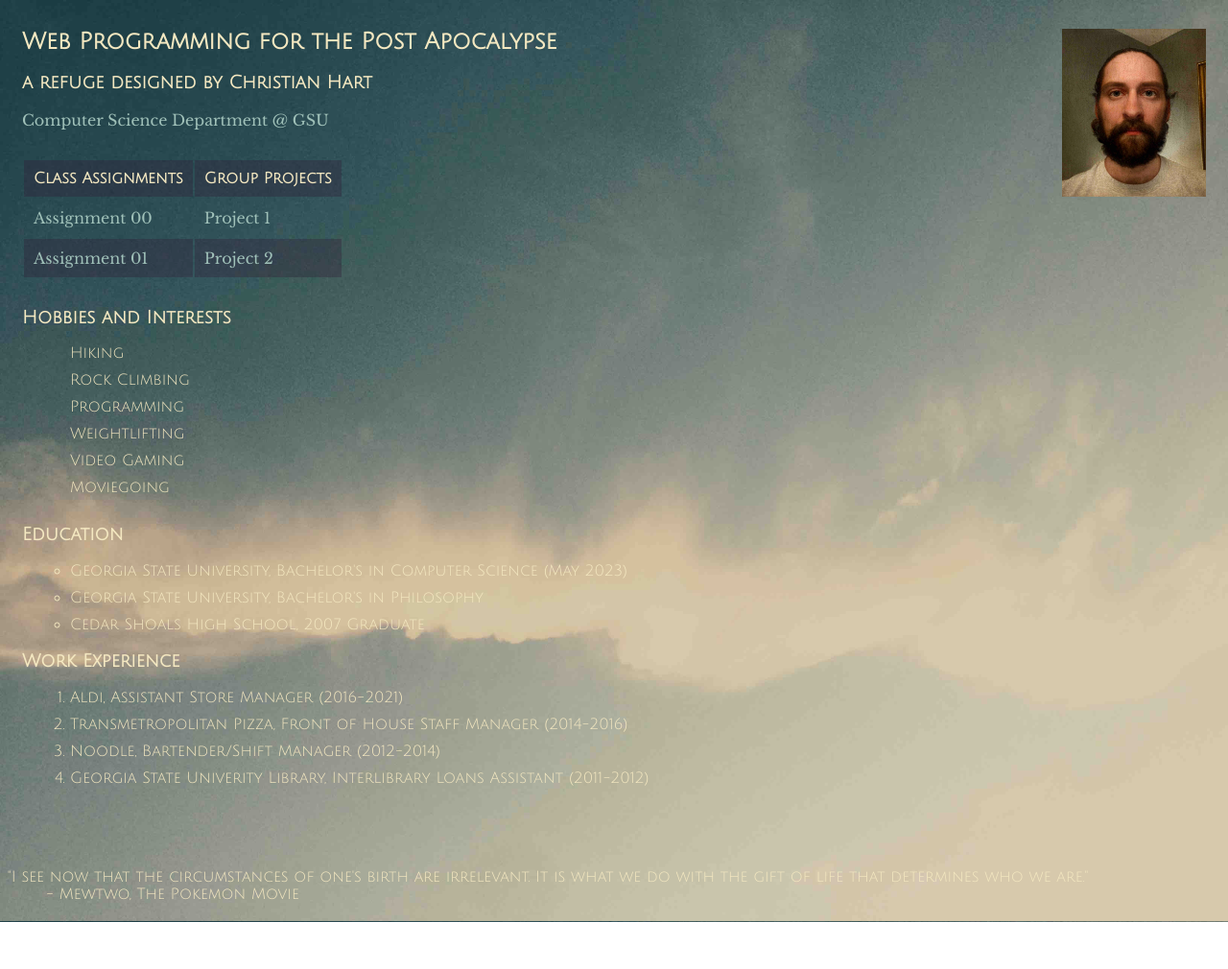
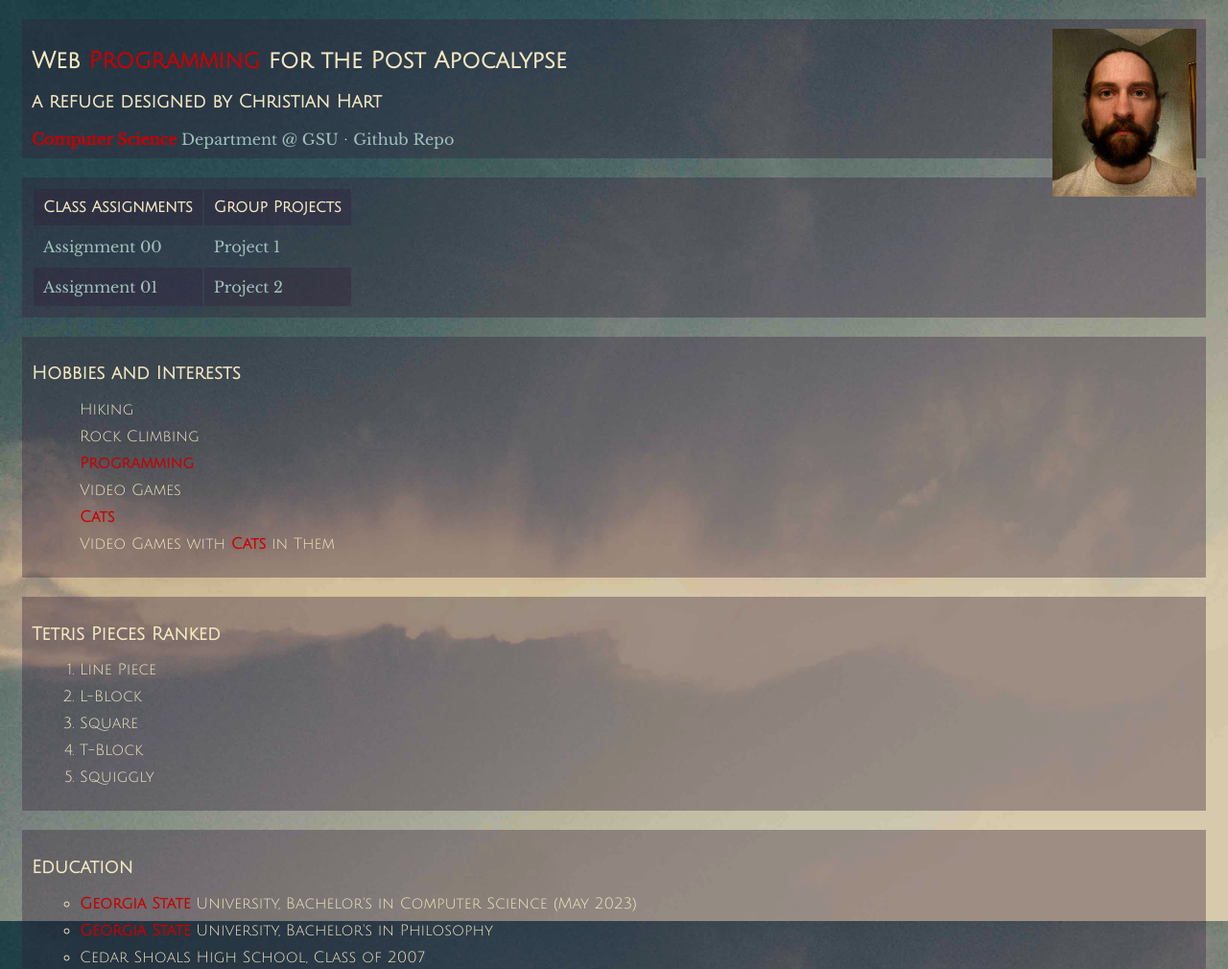
Before and after one commit to chart10/assignment01-website-web4370, a plain HTML site: page index.html in a window 1280 px wide. Shown: the top 1010 px of the page at 96% size. Before the commit the page ends 961 px from the top, so only its background shows below. Drawn offline with nearby package versions, Linux system fonts and the light colour scheme; a web font is replaced by a local one.

Commit message:
completed assigment guidelines

```diff
--- a/index.html
+++ b/index.html
@@ -7,7 +7,7 @@
   </head>
 
   <body>
-    <article>
+    <article id="heading">
       <img
         src="profilepic.jpg"
         alt="a portait of the website author"
@@ -15,57 +15,79 @@
         class="heading"
         align="right"
       />
-      <h1 class="heading">Web Programming for the Post Apocalypse</h1>
+      <h1 class="heading">
+        Web <span>Programming</span> for the Post Apocalypse
+      </h1>
       <h3 class="heading">a refuge designed by Christian Hart</h3>
       <a href="http://www.cs.gsu.edu/" class="heading"
-        >Computer Science Department @ GSU</a
+        ><span>Computer Science</span> Department @ GSU</a
+      >
+      •&nbsp<a href="https://github.com/chart10/Web-dev-website-4370"
+        >Github Repo</a
       >
     </article>
 
     <article>
       <!-- TODO: Create links to assignment 00 and 01 -->
       <table>
-        <tr style="color: #f4e8c1ff">
+        <tr>
           <th>Class Assignments</th>
           <th>Group Projects</th>
         </tr>
         <tr>
-          <td><a>Assignment 00</a></td>
-          <td><a>Project 1</a></td>
+          <td><a href="/assignment00/index.html">Assignment 00</a></td>
+          <td><a href="">Project 1</a></td>
         </tr>
         <tr>
-          <td><a>Assignment 01</a></td>
+          <td><a href="index.html">Assignment 01</a></td>
           <td><a>Project 2</a></td>
         </tr>
       </table>
     </article>
 
-    <!-- TODO: Create a list of hobbies or interest displayed as an HTML unordered
-        list and second list (e.g., your top-ten favorite Albums). At least 2
-        items in the list should be links to relevant pages -->
     <article>
       <h3>Hobbies and Interests</h3>
       <ul>
-        <li>Hiking</li>
+        <li><a href="https://www.alltrails.com/">Hiking</a></li>
         <li><a href="https://www.ssclimbing.com/atlanta/">Rock Climbing</a></li>
-        <li><a href="https://www.w3schools.com/html/">Programming</a></li>
-        <li>Weightlifting</li>
         <li>
-          <a href="https://www.youtube.com/watch?v=kJawWyRUOBM">Video Gaming</a>
+          <a href="https://www.w3schools.com/html/"><span>Programming</span></a>
         </li>
-        <li>Moviegoing</li>
+
+        <li>
+          <a href="https://www.youtube.com/watch?v=ioxlKDOYOcM">Video Games</a>
+        </li>
+        <li>
+          <a href="https://www.reddit.com/r/cats/"><span>Cats</span></a>
+        </li>
+        <li>
+          <a href="https://www.youtube.com/watch?v=kJawWyRUOBM"
+            >Video Games with <span>Cats</span> in Them</a
+          >
+        </li>
       </ul>
     </article>
-    <!-- TODO: Create a nested list of Education (bulleted list of schools) and Work
-        Experience (numbered list) -->
+
+    <article>
+      <h3>Tetris Pieces Ranked</h3>
+      <ol style="list-style-type: 1">
+        <li>Line Piece</li>
+        <li>L-Block</li>
+        <li>Square</li>
+        <li>T-Block</li>
+        <li>Squiggly</li>
+      </ol>
+    </article>
+
     <article>
       <h3>Education</h3>
       <ul style="list-style-type: circle">
         <li>
-          Georgia State University, Bachelor's in Computer Science (May 2023)
+          <span>Georgia State</span> University, Bachelor's in Computer Science
+          (May 2023)
         </li>
-        <li>Georgia State University, Bachelor's in Philosophy</li>
-        <li>Cedar Shoals High School, 2007 Graduate</li>
+        <li><span>Georgia State</span> University, Bachelor's in Philosophy</li>
+        <li>Cedar Shoals High School, Class of 2007</li>
       </ul>
       <h3>Work Experience</h3>
       <ol style="list-style-type: 1">
@@ -80,8 +102,7 @@
         </li>
       </ol>
     </article>
-    <!-- TODO: Include a favorite quote (e.g., a poem or line from a movie) using a
-        DIV element -->
+
     <div>
       <dl>
         <dt>
@@ -91,7 +112,6 @@
         <dd>- Mewtwo, The Pokemon Movie</dd>
       </dl>
     </div>
-    <!-- There should be at least 3 external links to other websites of interest -->
     <!-- TODO: double check that all guidelines have been followed -->
     <!-- TODO: Transfer files to CODD-->
   </body>
--- a/stylesheet.css
+++ b/stylesheet.css
@@ -29,13 +29,22 @@ body {
     color: #f4e8c1ff;
 
 }
+
 article {
-    margin: 30px 15px;
+    margin: 20px 15px;
+    padding: 10px;
+    background-color: hsla(288, 30%, 17%, .35) /*#331e38ff*/;
 }
-
+#heading {
+    background-color: none;
+}
 div {
     margin-top: 85px;
     margin-bottom: 20px;
+}
+span {
+    color: rgb(200, 0, 0);
+    font-weight: bold;
 }
 #profileppic {
     align-items: flex-end;
@@ -64,8 +73,11 @@ li a {
     font-family: 'Julius Sans One', sans-serif;
     color: #f4e8c1ff;
 }
-th, td {
+th, td, dd, dt {
     padding: 10px;
+}
+th {
+    color: #f4e8c1ff;
 }
 tr:nth-child(odd) {
     background-color: hsla(288, 30%, 17%, .35) /*#331e38ff*/;
```
